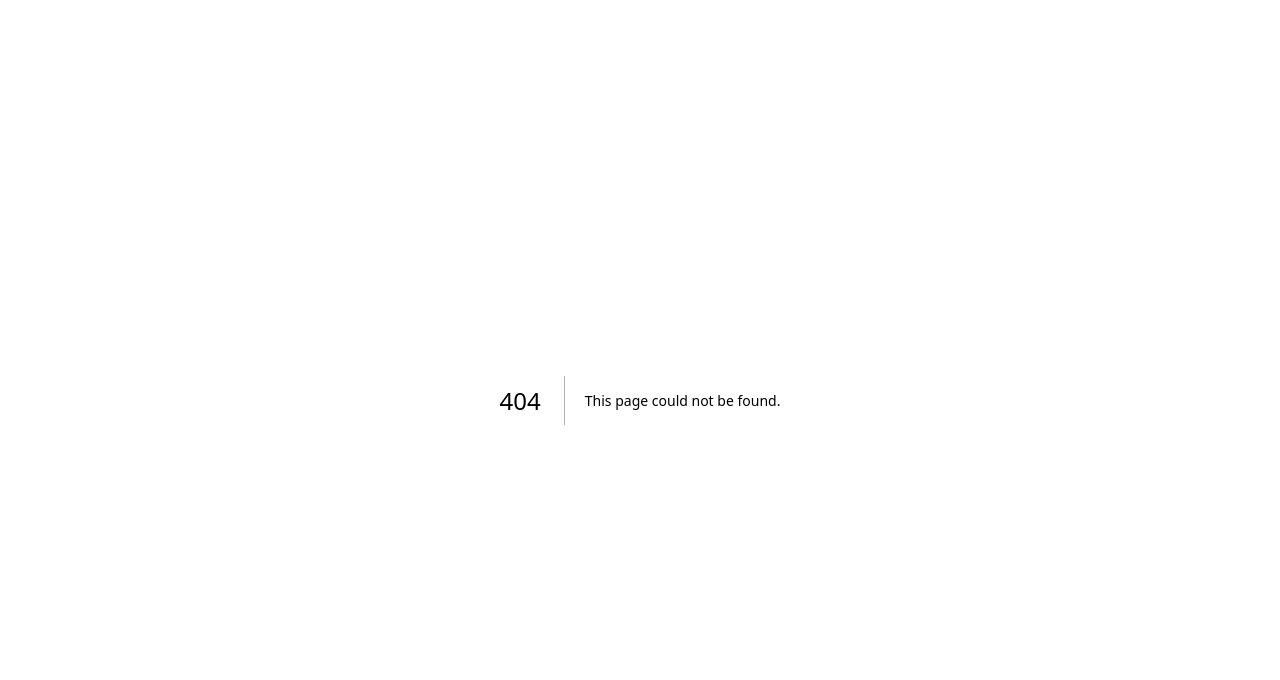
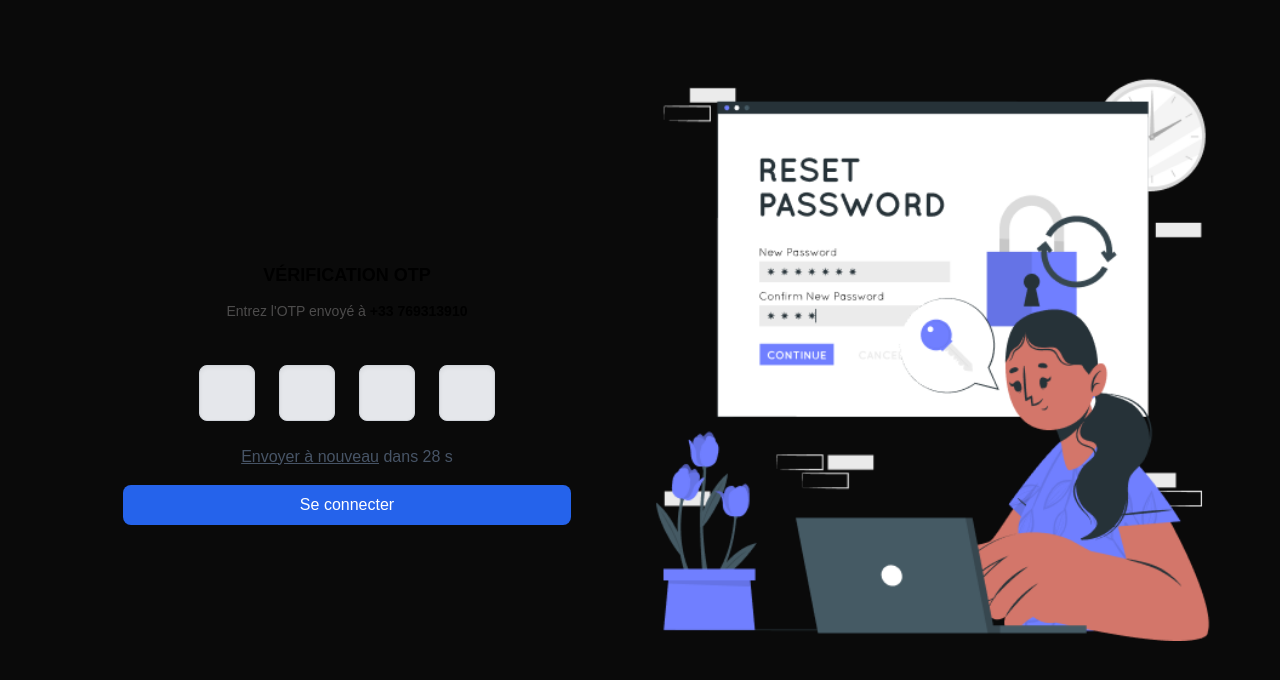
Before and after one commit to Peter-Binate/lumea, a Next.js app: page /password_reset in a window 1280 px wide. Before the commit this address had no page. Shown: the top 680 px of the page. Built offline with nearby package versions, Linux system fonts and the light colour scheme.

Commit message:
feat: add password page

```diff
--- a/src/app/auth/login/page.tsx
+++ b/src/app/auth/login/page.tsx
@@ -2,22 +2,20 @@
 
 import Input from '@/app/components/ui/Input';
 import { LoginFormData } from '@/types/auth';
+import { loginSchema } from '@/utils/validation/auth/login.schema';
 import { yupResolver } from '@hookform/resolvers/yup';
 import Image from 'next/image';
 import Link from 'next/link';
+import { useRouter } from 'next/navigation';
+import { useState } from 'react';
 import { useForm } from 'react-hook-form';
-import * as yup from 'yup';
 
-const loginSchema = yup.object().shape({
-  email: yup.string().email('Email invalide').required('Email requis'),
-  password: yup.string().required('Mot de passe requis'),
-});
+const LoginPage = () => {
+  // États et hooks
+  const router = useRouter();
+  const [isLoading, setIsLoading] = useState(false);
+  const [globalError, setGlobalError] = useState<string | null>(null);
 
-interface LoginProps {
-  onSubmit?: (data: LoginFormData) => void; // Prop rendue optionnelle avec ?
-}
-
-const LoginPage: React.FC<LoginProps> = ({ onSubmit }) => {
   const {
     register,
     handleSubmit,
@@ -27,12 +25,39 @@ const LoginPage: React.FC<LoginProps> = ({ onSubmit }) => {
     mode: 'onChange',
   });
 
-  const handleLogin = (data: LoginFormData) => {
-    if (onSubmit) {
-      onSubmit(data);
-    } else {
-      // Logique par défaut si onSubmit n'est pas fourni
+  const handleLogin = async (data: LoginFormData) => {
+    try {
+      setIsLoading(true);
+      setGlobalError(null);
+
+      //On vérifie que le formualire est valide
+      if (!isValid) {
+        setGlobalError('email ou mot de passe invalide');
+        return;
+      }
+
+      // TODO: Appel à l'API qui sera implémenté plus tard
+      // Cette partie sera déplacée dans un service d'authentification
       console.log('Données de connexion:', data);
+
+      // Simulation d'une attente pour démonstration
+      await new Promise((resolve) => setTimeout(resolve, 1000));
+
+      if (
+        data.email !== 'test@example.com' ||
+        data.password !== 'password123'
+      ) {
+        setGlobalError('Email ou mot de passe incorrect');
+        return;
+      }
+
+      // Redirection après connexion réussie
+      router.push('/dashboard');
+    } catch (error) {
+      console.error('Erreur de connexion:', error);
+      setGlobalError('Une erreur est survenue lors de la connexion');
+    } finally {
+      setIsLoading(false);
     }
   };
 
@@ -48,6 +73,15 @@ const LoginPage: React.FC<LoginProps> = ({ onSubmit }) => {
           Connectez-vous à votre compte Locasmart
         </p>
 
+        {globalError && (
+          <div
+            className="bg-red-50 border-l-4 border-red-500 p-4 mb-6"
+            role="alert"
+          >
+            <p className="text-red-700">{globalError}</p>
+          </div>
+        )}
+
         <form onSubmit={handleSubmit(handleLogin)} className="space-y-6">
           {/* Champ email utilisant le composant Input */}
           <Input
@@ -56,6 +90,7 @@ const LoginPage: React.FC<LoginProps> = ({ onSubmit }) => {
             label="Email"
             error={errors.email}
             showLabel={true}
+            disabled={isLoading}
           />
 
           {/* Champ mot de passe utilisant le composant Input */}
@@ -65,10 +100,11 @@ const LoginPage: React.FC<LoginProps> = ({ onSubmit }) => {
             label="Mot de passe"
             error={errors.password}
             showLabel={true}
+            disabled={isLoading}
           />
 
           {/* Lien "Mot de passe oublié" */}
-          <Link href="/forget-password" className="block text-right">
+          <Link href="password_reset" className="block text-right">
             <p className="text-base text-gray-500 font-normal">
               Mot de passe oublié ?
             </p>
@@ -77,10 +113,36 @@ const LoginPage: React.FC<LoginProps> = ({ onSubmit }) => {
           {/* Bouton de soumission avec style dégradé */}
           <button
             type="submit"
-            disabled={!isValid}
-            className="w-full py-3 px-4 mt-8 bg-gradient-to-r from-[#165baa] to-[#707fff] text-white rounded-full font-semibold hover:opacity-90 transition-opacity disabled:opacity-50"
+            disabled={!isValid || isLoading}
+            className="w-full py-3 px-4 mt-8 bg-gradient-to-r from-[#165baa] to-[#707fff] text-white rounded-full font-semibold hover:opacity-90 transition-opacity disabled:opacity-50 flex items-center justify-center space-x-2"
           >
-            Se connecter
+            {isLoading ? (
+              <>
+                <svg
+                  className="animate-spin h-5 w-5 text-white"
+                  xmlns="http://www.w3.org/2000/svg"
+                  fill="none"
+                  viewBox="0 0 24 24"
+                >
+                  <circle
+                    className="opacity-25"
+                    cx="12"
+                    cy="12"
+                    r="10"
+                    stroke="currentColor"
+                    strokeWidth="4"
+                  ></circle>
+                  <path
+                    className="opacity-75"
+                    fill="currentColor"
+                    d="M4 12a8 8 0 018-8V0C5.373 0 0 5.373 0 12h4zm2 5.291A7.962 7.962 0 014 12H0c0 3.042 1.135 5.824 3 7.938l3-2.647z"
+                  ></path>
+                </svg>
+                <span className="mr-4">Connexion en cours...</span>
+              </>
+            ) : (
+              'Se connecter'
+            )}
           </button>
         </form>
       </div>
--- a/src/app/components/forms/MultiStepForm/steps/FirstStep/FirstStep.tsx
+++ b/src/app/components/forms/MultiStepForm/steps/FirstStep/FirstStep.tsx
@@ -1,5 +1,5 @@
 import { RegisterFormData } from '@/types/auth';
-import { firstStepSchema } from '@/utils/validation';
+import { firstStepSchema } from '@/utils/validation/auth/register.schema';
 import { yupResolver } from '@hookform/resolvers/yup';
 import React from 'react';
 import { useForm } from 'react-hook-form';
--- /dev/null
+++ b/src/app/components/ui/InputOtp.tsx
@@ -0,0 +1,141 @@
+'use client';
+import { yupResolver } from '@hookform/resolvers/yup';
+import { useRef, useState } from 'react';
+import { useForm } from 'react-hook-form';
+import * as yup from 'yup';
+
+// Définition du schéma de validation
+const otpSchema = yup.object().shape({
+  otp: yup.string().required('Le code OTP est requis'),
+});
+
+interface InputOtpProps {
+  length?: number;
+}
+
+const InputOtp = ({ length = 4 }: InputOtpProps) => {
+  // États
+  const [otpArray, setOtpArray] = useState<string[]>(
+    new Array(length).fill('')
+  );
+  const containerRef = useRef<HTMLDivElement>(null);
+
+  // Configuration du formulaire
+  const {
+    handleSubmit,
+    formState: { errors },
+    setValue,
+    trigger,
+  } = useForm({
+    resolver: yupResolver(otpSchema),
+    mode: 'onChange',
+  });
+
+  // Gestion de la saisie OTP
+  const handleOtpChange = (index: number, value: string) => {
+    const newArray = [...otpArray];
+    newArray[index] = value;
+    setOtpArray(newArray);
+
+    // Met à jour la valeur dans react-hook-form
+    setValue('otp', newArray.join(''));
+    trigger('otp');
+  };
+
+  // Gestion des touches (similaire à la version Vue)
+  const handleKeyUp = (
+    e: React.KeyboardEvent<HTMLInputElement>,
+    index: number
+  ) => {
+    const inputs = containerRef.current?.getElementsByTagName('input');
+    if (!inputs) return;
+
+    const keypressed = e.key;
+
+    if (index > 0 && (keypressed === 'Backspace' || keypressed === 'Delete')) {
+      handleOtpChange(index, '');
+      setTimeout(() => {
+        inputs[index - 1].focus();
+      }, 100);
+    } else {
+      const matched = keypressed.match(/^[0-9]$/);
+      if (!matched) {
+        handleOtpChange(index, '');
+        return;
+      } else if (index < length - 1) {
+        setTimeout(() => {
+          inputs[index + 1].focus();
+        }, 100);
+      }
+    }
+  };
+
+  // Gestion de la soumission
+  const onSubmit = (data: { otp: string }) => {
+    console.log('OTP soumis :', data.otp);
+    // Ajoutez ici la logique de soumission
+  };
+
+  // Gestion du renvoi de code
+  const handleResendOtp = () => {
+    console.log('Renvoi du code OTP');
+    // Ajoutez ici la logique de renvoi
+  };
+
+  return (
+    <form onSubmit={handleSubmit(onSubmit)} className="w-full max-w-md mx-auto">
+      <div
+        ref={containerRef}
+        className="flex flex-col justify-between items-center"
+      >
+        <div className="flex gap-2">
+          {Array.from({ length }).map((_, index) => (
+            <input
+              key={index}
+              type="text"
+              maxLength={1}
+              value={otpArray[index]}
+              onChange={(e) => handleOtpChange(index, e.target.value)}
+              onKeyUp={(e) => handleKeyUp(e, index)}
+              className="w-14 h-14 mx-2 bg-gray-200 text-center
+                       rounded-lg shadow-inner border border-gray-300
+                       py-2.5 px-3.5"
+              aria-describedby="otp-error"
+            />
+          ))}
+        </div>
+
+        {errors.otp && (
+          <p id="otp-error" className="mt-1 text-sm text-red-500">
+            {errors.otp.message}
+          </p>
+        )}
+      </div>
+
+      {/* Bouton de renvoi et texte d'expiration */}
+      <div className="text-center mt-6 text-base">
+        <button
+          type="button"
+          onClick={handleResendOtp}
+          className="text-[#475466] underline leading-normal font-normal font-inter"
+        >
+          Envoyer à nouveau
+        </button>
+        <span className="text-[#475466] text-base font-normal font-inter leading-normal">
+          {' '}
+          dans 28 s
+        </span>
+      </div>
+
+      <button
+        type="submit"
+        className="w-full mt-4 px-4 py-2 bg-blue-600 text-white rounded-lg
+                hover:bg-blue-700 transition-colors"
+      >
+        Se connecter
+      </button>
+    </form>
+  );
+};
+
+export default InputOtp;
--- /dev/null
+++ b/src/app/dashboard/page.tsx
@@ -0,0 +1,7 @@
+export default function Dashboard() {
+  return (
+    <section>
+      <h1>Dashboard</h1>
+    </section>
+  );
+}
--- /dev/null
+++ b/src/app/password_reset/page.tsx
@@ -0,0 +1,48 @@
+'use client';
+
+import InputOtp from '@/app/components/ui/InputOtp';
+import Image from 'next/image';
+
+interface PasswordResetProps {
+  userId?: string; // Équivalent du prop Vue.js
+}
+
+const PasswordReset = ({ userId }: PasswordResetProps) => {
+  return (
+    <div className="flex justify-center">
+      {/* Section gauche */}
+      <div className="mt-14">
+        <div className="flex flex-col justify-center items-center mr-4 gap-2.5 w-[584px] h-[673px]">
+          <h2 className="text-black text-lg font-bold font-outfit uppercase">
+            vérification otp
+          </h2>
+          <div className="mb-8">
+            <span className="text-[#4d4c4c] text-sm font-normal font-outfit">
+              Entrez l'OTP envoyé à
+            </span>
+            <span className="text-black text-sm font-semibold font-outfit">
+              {' '}
+              +33 769313910
+            </span>
+          </div>
+          <InputOtp />
+        </div>
+      </div>
+
+      {/* Section droite avec l'image */}
+      <div className="flex flex-col items-center">
+        <div className="mt-16">
+          <Image
+            src="/images/forgot_password.png"
+            alt="Forgot Password Illustration"
+            width={570}
+            height={570}
+            className="object-cover"
+          />
+        </div>
+      </div>
+    </div>
+  );
+};
+
+export default PasswordReset;
```
Also changed, not shown: src/utils/validation/auth/login.schema.ts (added, +13 -0 lines), public/images/forgot_password.png (renamed from public/images/mot_de_passe_oublie.png), src/utils/validation/auth/register.schema.ts (renamed from src/utils/validation.ts).
